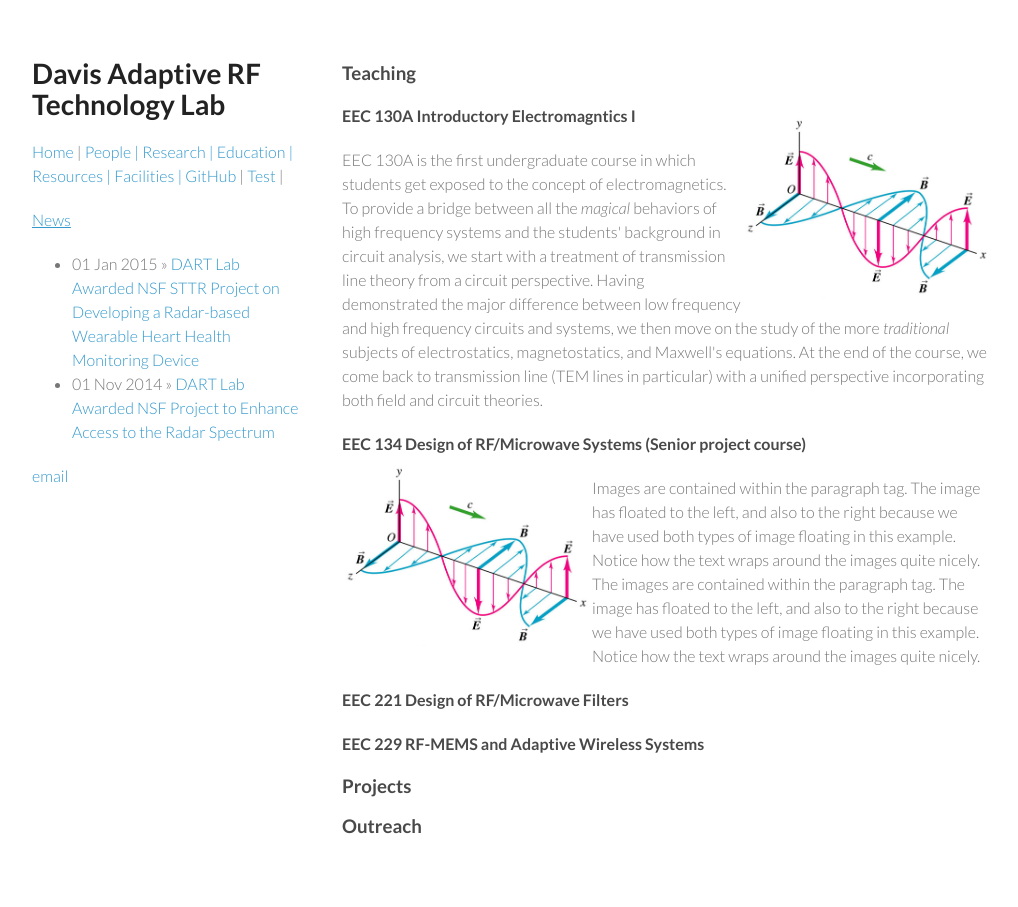
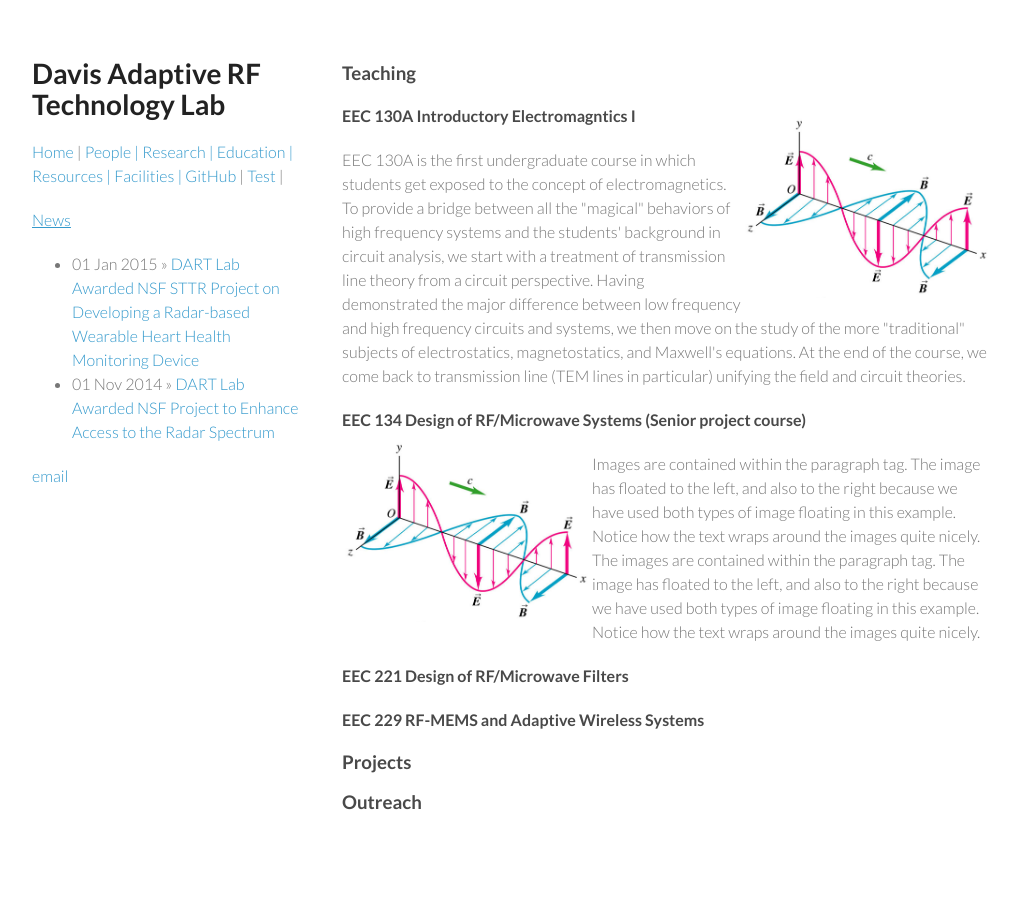
Before and after one commit to ucdart/ucdart.github.io, a Jekyll site: the page built from education/index.html, in a window 1280 px wide. Shown: the whole page, without its empty margins (128-1146 px from the left). Built offline with Jekyll 4.4.1, drawn with Linux system fonts in a browser that asks for light colours.

Commit message:
Update index.html

```diff
--- a/education/index.html
+++ b/education/index.html
@@ -9,7 +9,7 @@
 
 <img src="/images/emwave.png" width="250px" style="float:right; margin-top:-30px;">
 <p>
-EEC 130A is the first undergraduate course in which students get exposed to the concept of electromagnetics. To provide a bridge between all the <i>magical</i> behaviors of high frequency systems and the students' background in circuit analysis, we start with a treatment of transmission line theory from a circuit perspective. Having demonstrated the major difference between low frequency and high frequency circuits and systems, we then move on the study of the more <i>traditional</i> subjects of electrostatics, magnetostatics, and Maxwell's equations. At the end of the course, we come back to transmission line (TEM lines in particular) with a unified perspective incorporating both field and circuit theories.
+EEC 130A is the first undergraduate course in which students get exposed to the concept of electromagnetics. To provide a bridge between all the "magical" behaviors of high frequency systems and the students' background in circuit analysis, we start with a treatment of transmission line theory from a circuit perspective. Having demonstrated the major difference between low frequency and high frequency circuits and systems, we then move on the study of the more "traditional" subjects of electrostatics, magnetostatics, and Maxwell's equations. At the end of the course, we come back to transmission line (TEM lines in particular) unifying the field and circuit theories.
 
 <h4>EEC 134 Design of RF/Microwave Systems (Senior project course) </h4>
 <img src="/images/emwave.png" width="250px" style="float:left; margin-top:-10px;">
```
